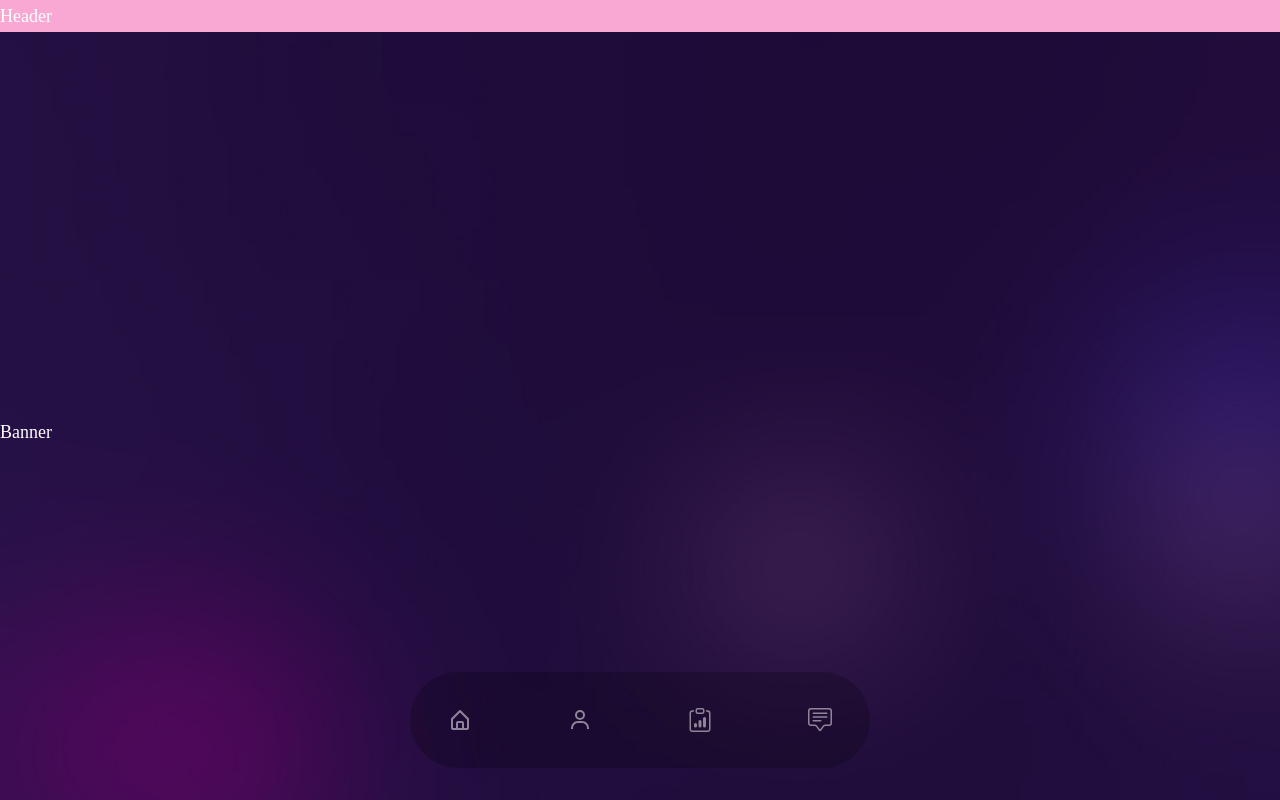
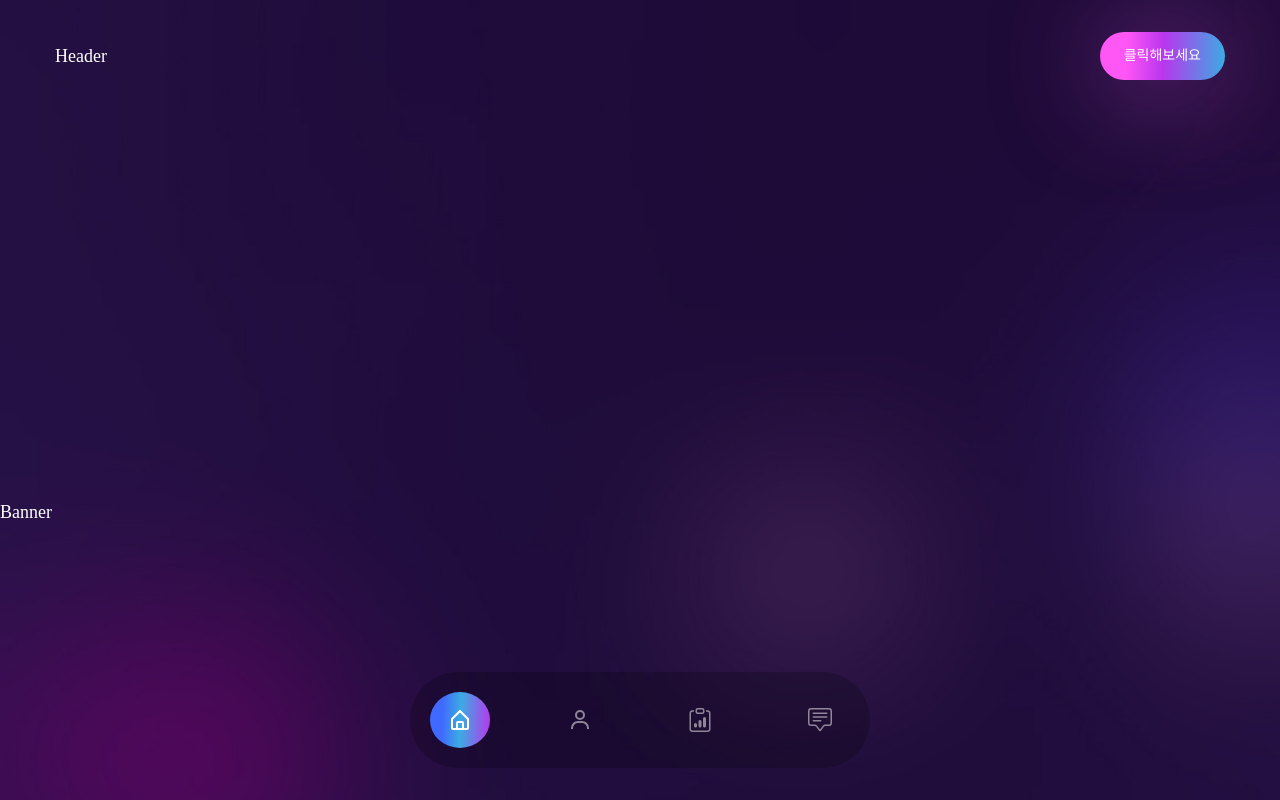
Before and after one commit to HA-SEUNG-JEONG/react-portfolio, a React (Create React App) app: page / in a window 1280 px wide. Shown: the top 800 px of the page. Built offline with nearby package versions, Linux system fonts and the light colour scheme.

Commit message:
Style : Header 작업 1차

```diff
--- a/src/components/Header.tsx
+++ b/src/components/Header.tsx
@@ -1,5 +1,14 @@
 const Header = () => {
-  return <header className="bg-pink-300">Header</header>;
+  return (
+    <header className="py-8">
+      <div className="container mx-auto">
+        <div className="flex justify-between items-center">
+          <span>Header</span>
+          <button className="btn btn-sm">클릭해보세요</button>
+        </div>
+      </div>
+    </header>
+  );
 };
 
 export default Header;
--- a/src/components/Nav.tsx
+++ b/src/components/Nav.tsx
@@ -13,7 +13,8 @@ const Nav = () => {
             to="home"
             activeClass="active"
             smooth={true}
-            spy={true}>
+            spy={true}
+            offset={-200}>
             <BiHomeAlt />
           </Link>
           <Link
```
